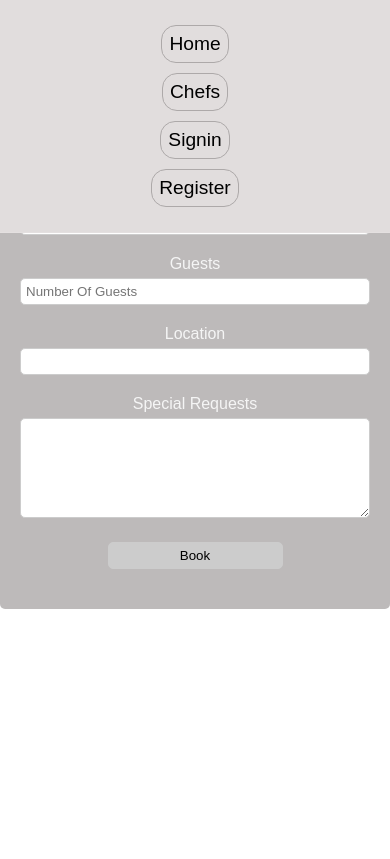
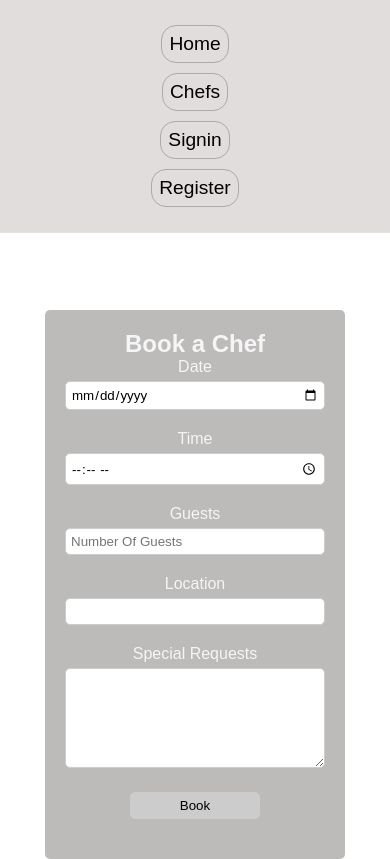
Before and after one commit to UgoChiori/hireachef, a Vue app: page /chefs/1/bookingform in a window 390 px wide. Built offline with nearby package versions, Linux system fonts and the light colour scheme; no server answers.

Commit message:
media query updated

```diff
--- a/src/components/BookingForm.vue
+++ b/src/components/BookingForm.vue
@@ -74,6 +74,7 @@ export default {
   margin: 0 auto;
   padding: 20px;
   border: none;
+  margin-top: 150px;
   border-radius: 5px;
   background-color: rgb(189, 186, 186);
 }
@@ -117,4 +118,57 @@ export default {
   background-color: #eee;
   transition: 0.3s;
 }
+@media screen and (max-width: 768px) {
+  .booking-form {
+    width: 100%;
+    max-width: 300px;
+    margin: 0 auto;
+    padding: 20px;
+    border: none;
+
+    margin-top: 250px;
+    border-radius: 5px;
+    background-color: rgb(189, 186, 186);
+  }
+  .booking-form h2 {
+    text-align: center;
+    color: whitesmoke;
+  }
+  .booking-form form {
+    display: flex;
+    flex-direction: column;
+  }
+  .booking-form form .form-group {
+    margin-bottom: 20px;
+  }
+  .booking-form form .form-group label {
+    display: block;
+    margin-bottom: 5px;
+    color: whitesmoke;
+    font-weight: 500;
+  }
+  .booking-form form .form-group input,
+  .booking-form form .form-group textarea {
+    width: 100%;
+    padding: 5px;
+    border: 1px solid #ccc;
+    border-radius: 5px;
+  }
+  .booking-form form .form-group textarea {
+    height: 100px;
+  }
+  .booking-form form .form-group button {
+    width: 50%;
+    padding: 5px;
+    border: 1px solid #ccc;
+    border-radius: 5px;
+    background-color: #ccc;
+    color: black;
+    cursor: pointer;
+  }
+  .booking-form form .form-group button:hover {
+    background-color: #eee;
+    transition: 0.3s;
+  }
+}
 </style>
```
